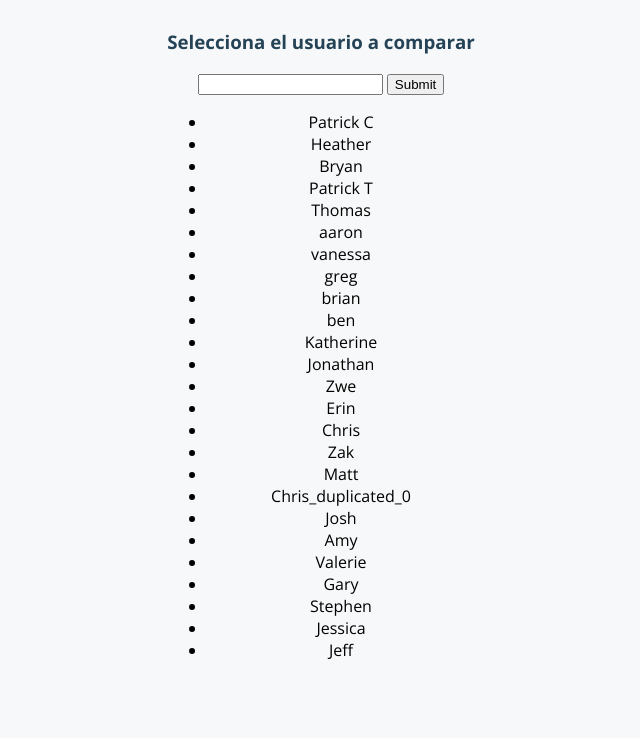
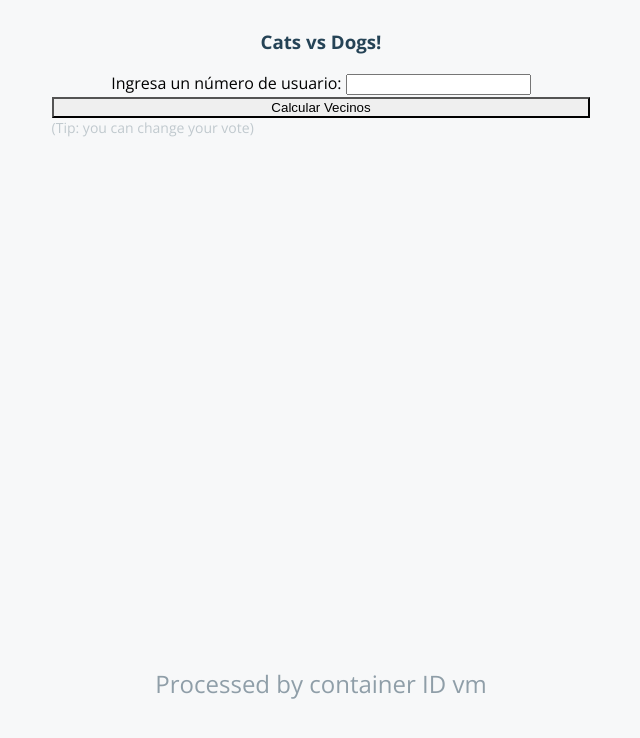
Before and after one commit to ARamosA0/swarm-proyect, a Flask app: page / in a window 1280 px wide. Shown: the top 738 px of the page, without its empty margins (319-959 px from the left). Run offline with Flask 3, Linux system fonts and the light colour scheme; parts of the project's set-up code (start-up, migrations or seed data) failed here and were passed over; some libraries are stand-ins or nearby versions.

Commit message:
Update index.html

```diff
--- a/vote/templates/index.html
+++ b/vote/templates/index.html
@@ -4,67 +4,31 @@
     <meta charset="utf-8">
     <title>{{option_a}} vs {{option_b}}!</title>
     <base href="/index.html">
-    <meta name = "viewport" content = "width=device-width, initial-scale = 1.0">
-    <meta name="keywords" content="docker-compose, docker, stack">
-    <meta name="author" content="Tutum dev team">
-    <link rel='stylesheet' href="{{ url_for('static',filename='stylesheets/style.css') }}" />
+    <meta name="viewport" content="width=device-width, initial-scale=1.0">
+    <link rel='stylesheet' href="{{ url_for('static', filename='stylesheets/style.css') }}" />
     <link rel="stylesheet" href="https://maxcdn.bootstrapcdn.com/font-awesome/4.4.0/css/font-awesome.min.css">
   </head>
   <body>
     <div id="content-container">
       <div id="content-container-center">
-        <h3>Selecciona el usuario a comparar</h3>
-        <form name='form' method="POST" action="/">
-          <input type="text" id="idusuario" name="idusuario" required  />
-          <input type="submit"/>
+        <h3>{{option_a}} vs {{option_b}}!</h3>
+
+        <!-- Formulario para calcular vecinos -->
+        <form id="calculate-form" name='calculate-form' method="POST" action="/">
+          <label for="user_id">Ingresa un número de usuario:</label>
+          <input type="number" id="user_id" name="user_id" required>
+          <button id="calculate" type="submit" name="calculate" class="calculate">Calcular Vecinos</button>
         </form>
-        <ul>
-          <li>Patrick C</li>
-          <li>Heather</li>
-          <li>Bryan</li>
-          <li>Patrick T</li>
-          <li>Thomas</li>
-          <li>aaron</li>
-          <li>vanessa</li>
-          <li>greg</li>
-          <li>brian</li>
-          <li>ben</li>
-          <li>Katherine</li>
-          <li>Jonathan</li>
-          <li>Zwe</li>
-          <li>Erin</li>
-          <li>Chris</li>
-          <li>Zak</li>
-          <li>Matt</li>
-          <li>Chris_duplicated_0</li>
-          <li>Josh</li>
-          <li>Amy</li>
-          <li>Valerie</li>
-          <li>Gary</li>
-          <li>Stephen</li>
-          <li>Jessica</li>
-          <li>Jeff</li>
-        </ul>
+
+        <div id="tip">
+          (Tip: you can change your vote)
+        </div>
+        <div id="hostname">
+          Processed by container ID {{hostname}}
+        </div>
       </div>
     </div>
     <script src="http://code.jquery.com/jquery-latest.min.js" type="text/javascript"></script>
     <script src="//cdnjs.cloudflare.com/ajax/libs/jquery-cookie/1.4.1/jquery.cookie.js"></script>
-
-    {% if vote %}
-    <script>
-      var vote = "{{vote}}";
-
-      if(vote == "a"){
-        $(".a").prop('disabled', true);
-        $(".a").html('{{option_a}} <i class="fa fa-check-circle"></i>');
-        $(".b").css('opacity','0.5');
-      }
-      if(vote == "b"){
-        $(".b").prop('disabled', true);
-        $(".b").html('{{option_b}} <i class="fa fa-check-circle"></i>');
-        $(".a").css('opacity','0.5');
-      }
-    </script>
-    {% endif %}
   </body>
 </html>
```
